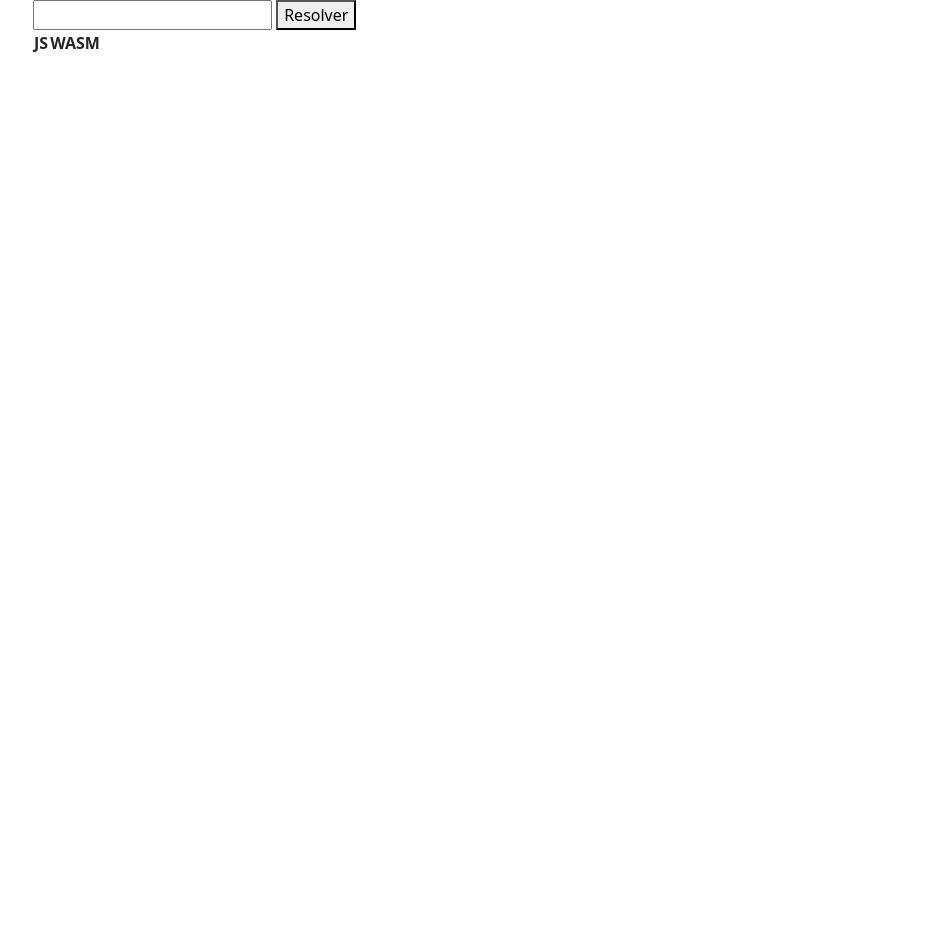
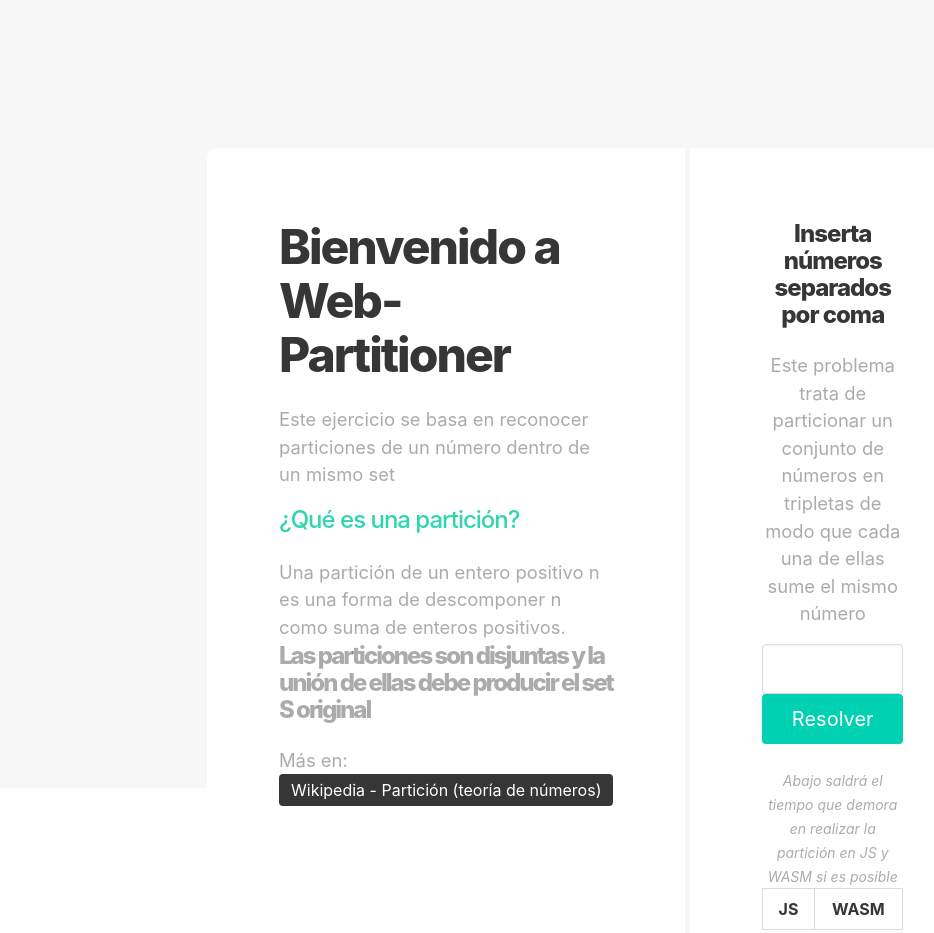
Before and after one commit to IIC3585-2022/wasm-grupo-10, a plain HTML site: page index.html in a window 1280 px wide. Shown: the whole page, without its empty margins (49-983 px from the left). Before the commit the page ends 800 px from the top, so only its background shows below. Drawn offline with nearby package versions, Linux system fonts and the light colour scheme.

Commit message:
front bulma index

```diff
--- /dev/null
+++ b/index.css
@@ -0,0 +1,79 @@
+:root {
+    --brandColor: hsl(166, 67%, 51%);
+    --background: rgb(247, 247, 247);
+    --textDark: hsla(0, 0%, 0%, 0.66);
+    --textLight: hsla(0, 0%, 0%, 0.33);
+  }
+
+  body {
+    background: var(--background);
+    height: 100vh;
+    color: var(--textDark);
+  }
+
+  .field:not(:last-child) {
+    margin-bottom: 1rem;
+  }
+
+  .register {
+    margin-top: 10rem;
+    background: white;
+    border-radius: 10px;
+  }
+
+  .left,
+  .right {
+    padding: 4.5rem;
+  }
+
+  .left {
+    border-right: 5px solid var(--background);
+  }
+
+  .left .title {
+    font-weight: 800;
+    letter-spacing: -2px;
+  }
+
+  .left .colored {
+    color: var(--brandColor);
+    font-weight: 500;
+    margin-top: 1rem !important;
+    letter-spacing: -1px;
+  }
+
+  .left p {
+    color: var(--textLight);
+    font-size: 1.15rem;
+  }
+
+  .right .title {
+    font-weight: 800;
+    letter-spacing: -1px;
+  }
+
+  .right .description {
+    margin-top: 1rem;
+    margin-bottom: 1rem !important;
+    color: var(--textLight);
+    font-size: 1.15rem;
+  }
+
+  .right small {
+    color: var(--textLight);
+  }
+
+  input {
+    font-size: 1rem;
+  }
+
+  input:focus {
+    border-color: var(--brandColor) !important;
+    box-shadow: 0 0 0 1px var(--brandColor) !important;
+  }
+
+  .fab,
+  .fas {
+    color: var(--textLight);
+    margin-right: 1rem;
+  }
--- a/index.html
+++ b/index.html
@@ -10,15 +10,57 @@
    <link href="https://cdn.jsdelivr.net/npm/bootstrap@5.0.0-beta3/dist/css/bootstrap.min.css" rel="stylesheet"
      integrity="sha384-eOJMYsd53ii+scO/bJGFsiCZc+5NDVN2yr8+0RDqr0Ql0h+rP48ckxlpbzKgwra6" crossorigin="anonymous">
    <title>G10</title>
+
+  <!-- Bulma CSS -->
+  <link rel="stylesheet" href="https://cdn.jsdelivr.net/npm/bulma@0.9.3/css/bulma.min.css">
+
+   <!-- otros -->
+  <link href="https://fonts.googleapis.com/css2?family=Nunito+Sans:wght@400;500;700&display=swap" rel="stylesheet">
+  <script src="https://kit.fontawesome.com/15181efa86.js" crossorigin="anonymous"></script>
+  <link rel="stylesheet" type="text/css" href="../index.css">
+
+
+
  </head>
 
  <body>
-   <div class="container">
+  <section class="container">
+    <div class="columns is-multiline">
+      <div class="column is-8 is-offset-2 register">
+        <div class="columns">
+          <div class="column left">
+            <h1 class="title is-1">Bienvenido a Web-Partitioner</h1>
+            <p>Este ejercicio se basa en reconocer particiones de un número dentro de un mismo set</p>
+            <h2 class="subtitle colored is-4">¿Qué es una partición?</h2>
+            <p>Una partición de un entero positivo n es una forma de descomponer n como suma de enteros positivos.</p>
+              <p class ="title is-4"> Las particiones son disjuntas y la unión de ellas debe producir el set S original </p>
+            <p> Más en: </p>
+            <a class="tag is-dark is-medium" href="https://es.wikipedia.org/wiki/Partici%C3%B3n_(teor%C3%ADa_de_n%C3%BAmeros)#:~:text=En%20matem%C3%A1ticas%20discretas%2C%20una%20partici%C3%B3n,el%20orden%20de%20los%20sumandos.">Wikipedia - Partición (teoría de números)</a>
+
+
+
+
+
+
+          </div>
+          <div class="column right has-text-centered">
+            <h1 class="title is-4">Inserta números separados por coma</h1>
+            <p class="description">Este problema trata de particionar un conjunto de números en tripletas de modo que cada una de ellas sume el mismo número</p>
+
+
+
               <form id="form">
-         <input id="input" type="text">
-         <button id="button">Resolver</button>
+                <div class="field">
+                  <div class="control">
+                    <input class="input is-medium" id="input" type="text" >
+                  </div>
+
+                  <button class="button is-block is-primary is-fullwidth is-medium" id="button">Resolver</button>
+                  <br />
+                  <small><em>Abajo saldrá el tiempo que demora en realizar la partición en JS y WASM si es posible</em></small>
+                </div>
               </form>
-     <table id="results">
+              <table  class="table is-bordered" id="results">
                   <thead>
                       <tr>
                           <th>JS</th>
@@ -26,12 +68,15 @@
                       </tr>
                   </thead>
               </table>
-    </div>
 
             <script src="https://code.jquery.com/jquery-3.3.1.slim.min.js"
               integrity="sha384-q8i/X+965DzO0rT7abK41JStQIAqVgRVzpbzo5smXKp4YfRvH+8abtTE1Pi6jizo"
               crossorigin="anonymous"></script>
             <script async type="module" src="index.js"></script>
+
+          </div>
+        </div>
+      </div>
+    </div>
+  </section>
 </body>
-
- </html>
```
Lines whose indentation alone changed are shown as unchanged.
